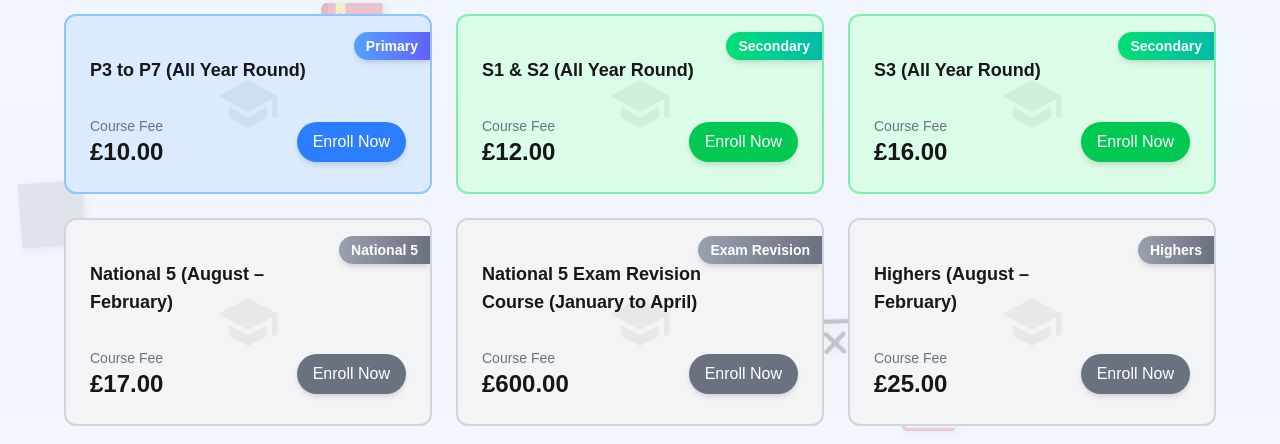
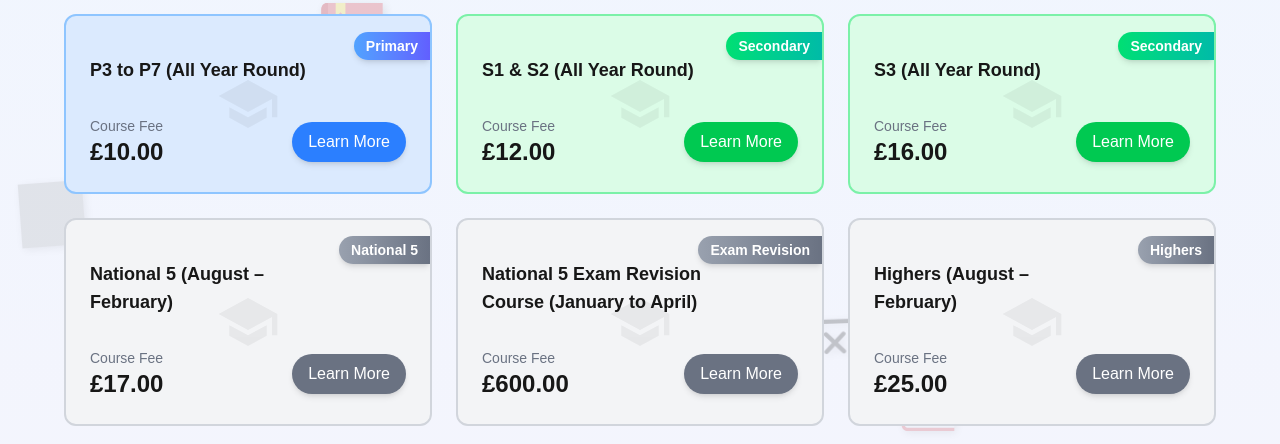
Before and after one commit to MoyasiGinko/iLearners-Hub, a Next.js app: page / in a window 1280 px wide. Shown: the part 3220-3664 px from the top of the page. Built offline with nearby package versions, Linux system fonts and the light colour scheme; grey boxes are pictures that could not be loaded.

Commit message:
Update index.tsx

```diff
--- a/components/main/courses/index.tsx
+++ b/components/main/courses/index.tsx
@@ -489,13 +489,14 @@ const MiniCourseTablet = () => {
                         )}
                       </div>
 
-                      <motion.button
+                      <motion.a
+                        href={`/courses/${course.id}`}
                         whileHover={{ scale: 1.05 }}
                         whileTap={{ scale: 0.95 }}
                         className={`px-4 py-2 rounded-full text-white font-medium shadow-md ${colorScheme.button}`}
                       >
-                        {course.action}
-                      </motion.button>
+                        Learn More
+                      </motion.a>
                     </div>
                   </div>
 
```
